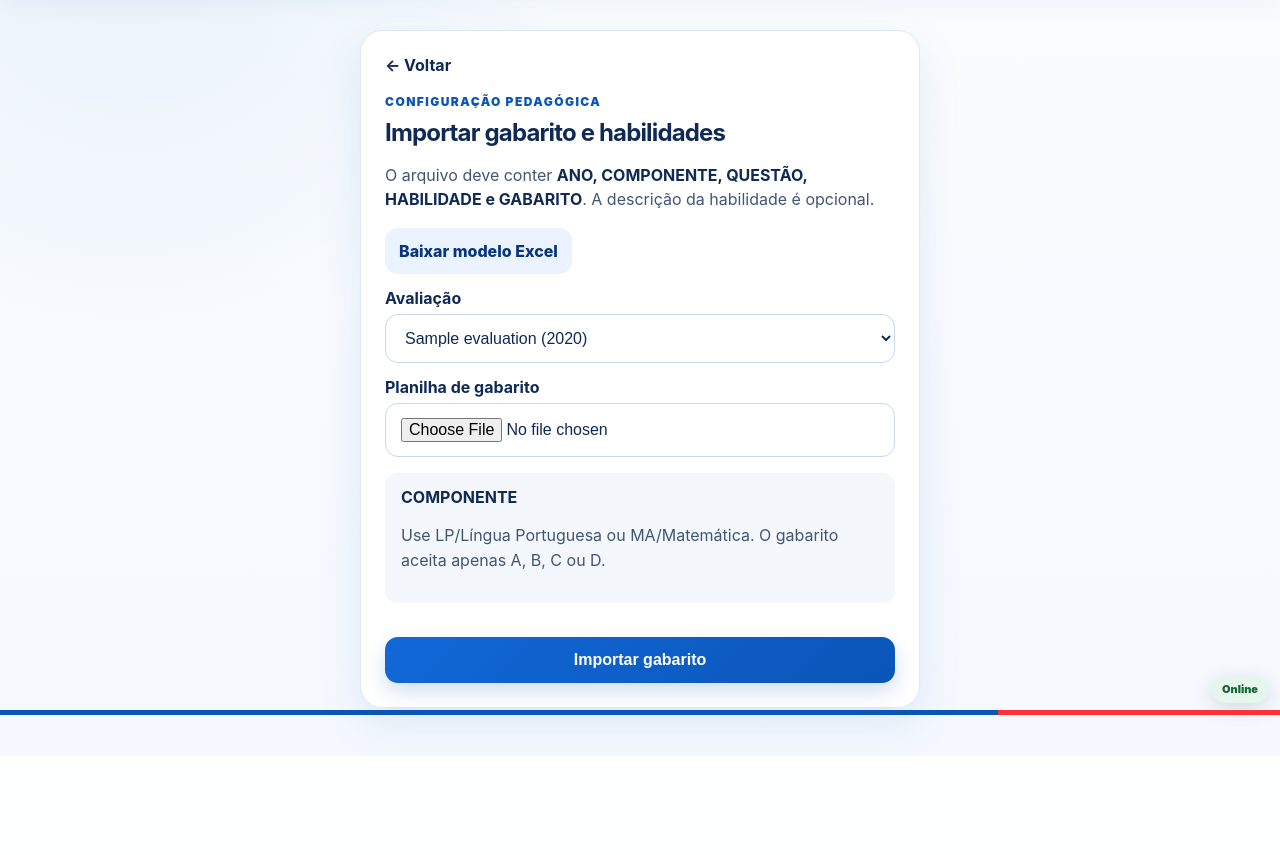
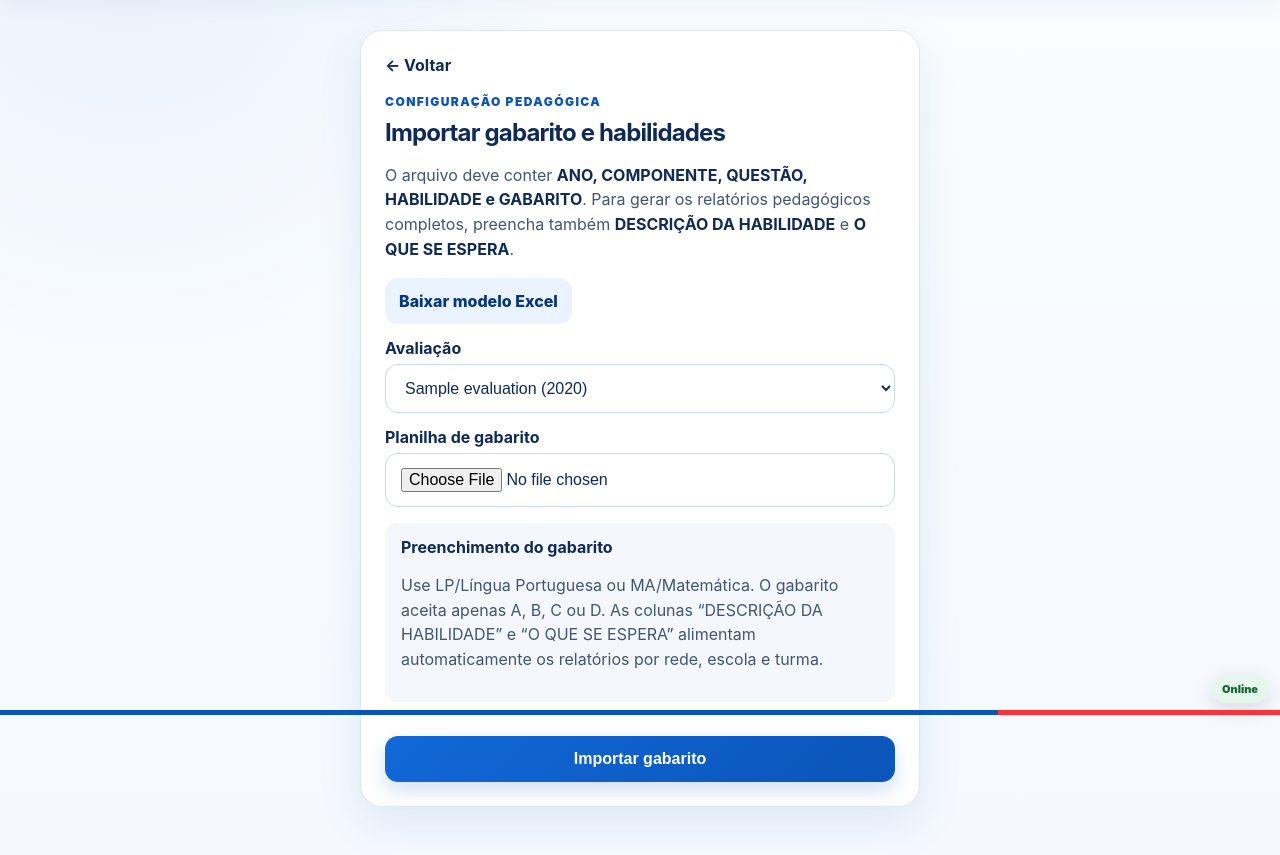
Before and after one commit to Marcosadriano7506/SARE2026, a Flask app: page /coordenacao/gabarito/importar in a window 1280 px wide. Shown: the part 85-940 px from the top of the page. Before the commit the page ends 832 px from the top, so only its background shows below. Run offline with Flask 3, Linux system fonts and the light colour scheme; a user stored in the database is signed in; tables that the repository leaves empty hold one stand-in row (values such as "Sample post"); some libraries are stand-ins or nearby versions.

Commit message:
results: explain skill report fields in answer-key import

```diff
--- a/app/templates/coordinator/import_answer_key.html
+++ b/app/templates/coordinator/import_answer_key.html
@@ -7,7 +7,8 @@
   <h1>Importar gabarito e habilidades</h1>
   <p>
     O arquivo deve conter <strong>ANO, COMPONENTE, QUESTÃO, HABILIDADE e GABARITO</strong>.
-    A descrição da habilidade é opcional.
+    Para gerar os relatórios pedagógicos completos, preencha também
+    <strong>DESCRIÇÃO DA HABILIDADE</strong> e <strong>O QUE SE ESPERA</strong>.
   </p>
 
   <a class="button secondary compact" href="{{ url_for('coordinator.download_answer_key_template') }}">
@@ -38,8 +39,10 @@
     {% for error in form.file.errors %}<small class="error">{{ error }}</small>{% endfor %}
 
     <div class="info-box">
-      <strong>COMPONENTE</strong>
-      <p>Use LP/Língua Portuguesa ou MA/Matemática. O gabarito aceita apenas A, B, C ou D.</p>
+      <strong>Preenchimento do gabarito</strong>
+      <p>Use LP/Língua Portuguesa ou MA/Matemática. O gabarito aceita apenas A, B, C ou D.
+      As colunas “DESCRIÇÃO DA HABILIDADE” e “O QUE SE ESPERA” alimentam automaticamente
+      os relatórios por rede, escola e turma.</p>
     </div>
 
     {{ form.submit(class_="button primary") }}
```
